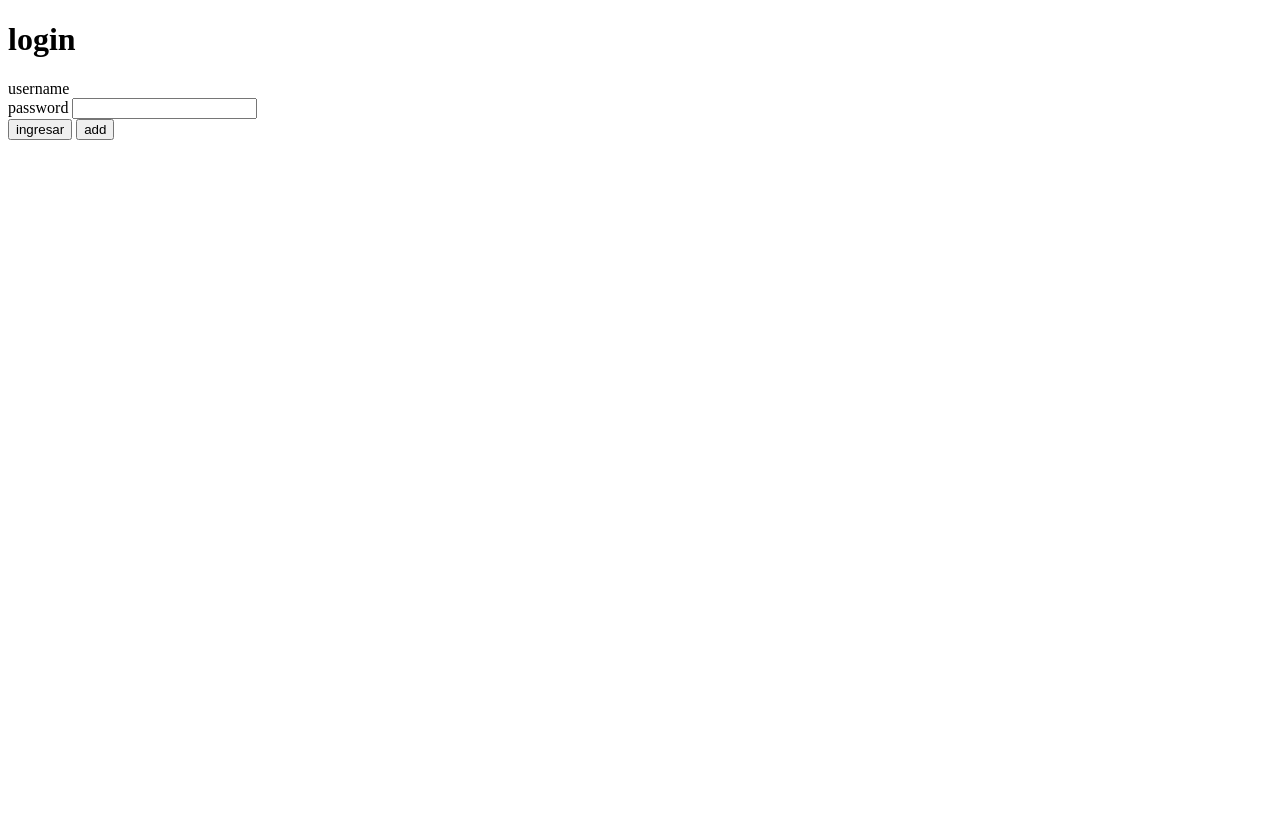
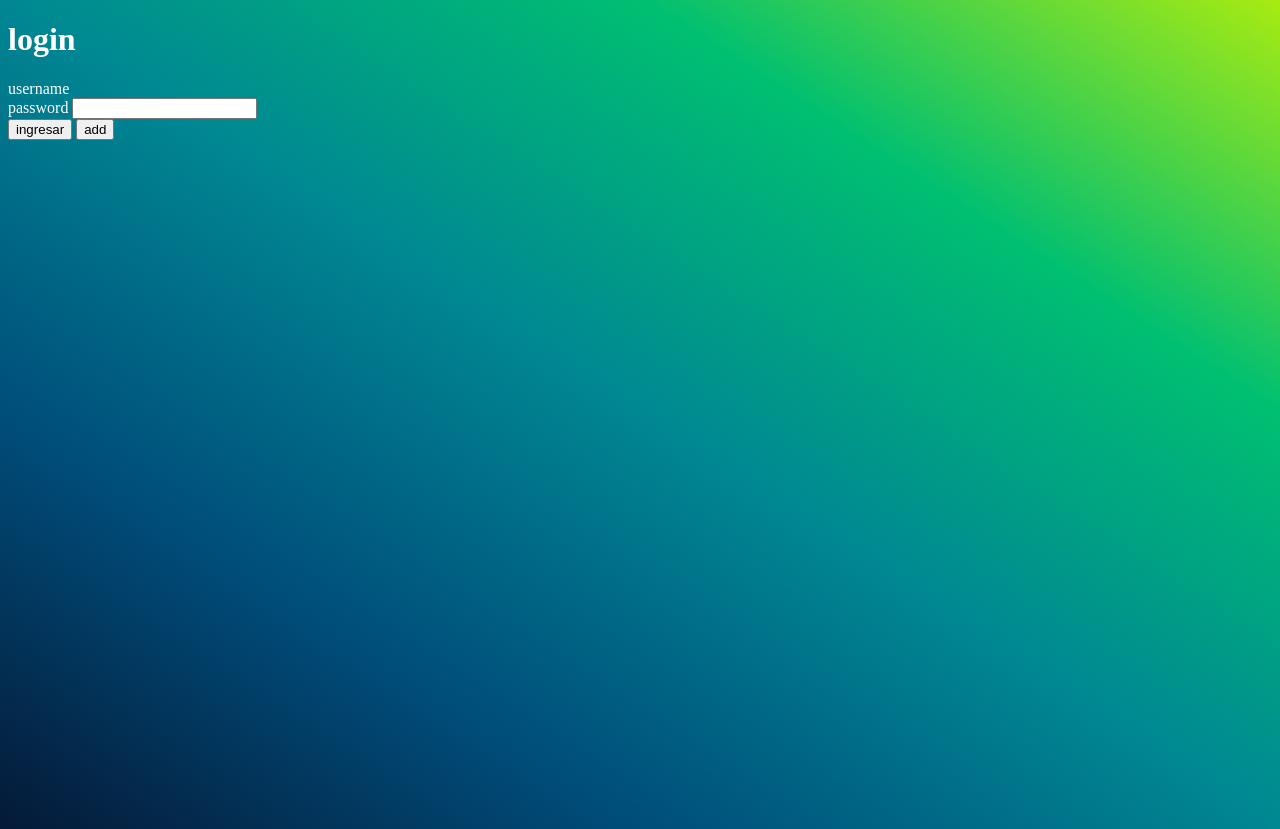
Before and after one commit to 07Jesica/Demo-github, a plain HTML site: page index.html in a window 1280 px wide. Before the commit the page ends 800 px from the top, so only its background shows below. Drawn offline with Linux system fonts and the light colour scheme.

Commit message:
se agrego el css

```diff
--- /dev/null
+++ b/css/style.css
@@ -0,0 +1,13 @@
+body{
+    width: 100vw;
+    height: 100vh;
+    color:white;
+    background-image: linear-gradient(
+        to right top,
+        #051937,
+        #004d7a,
+        #008793,
+        #00bf72,
+        #a8eb12
+    );
+}
--- a/index.html
+++ b/index.html
@@ -5,6 +5,7 @@
     <title>ingresar a la aplicacion</title>
     <script src="js/app.js" defer ></script>
     <script src="js/login.js" defer ></script>
+    <link rel="stylesheet" href="css/style.css">
 </head>
 <body>
     <h1>login</h1>
```
